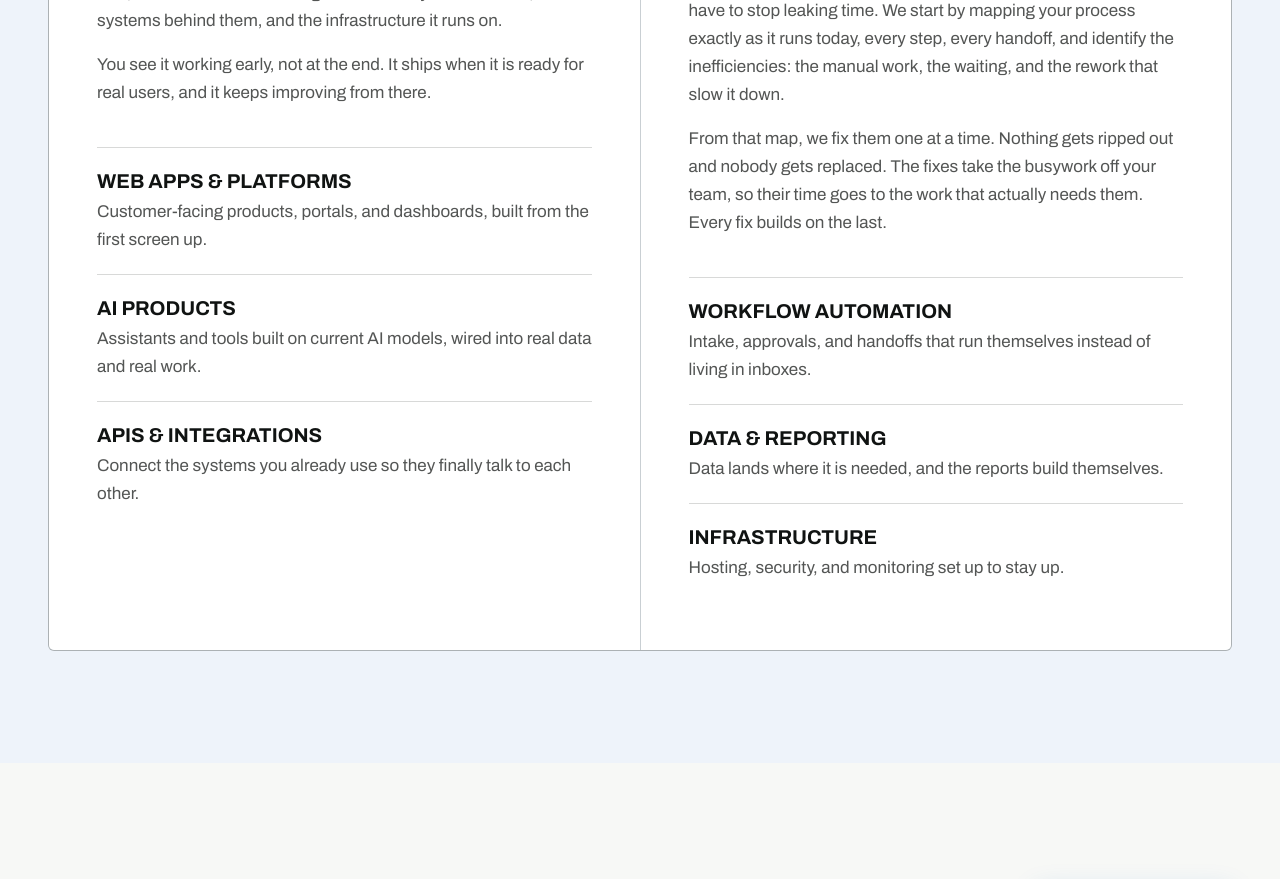
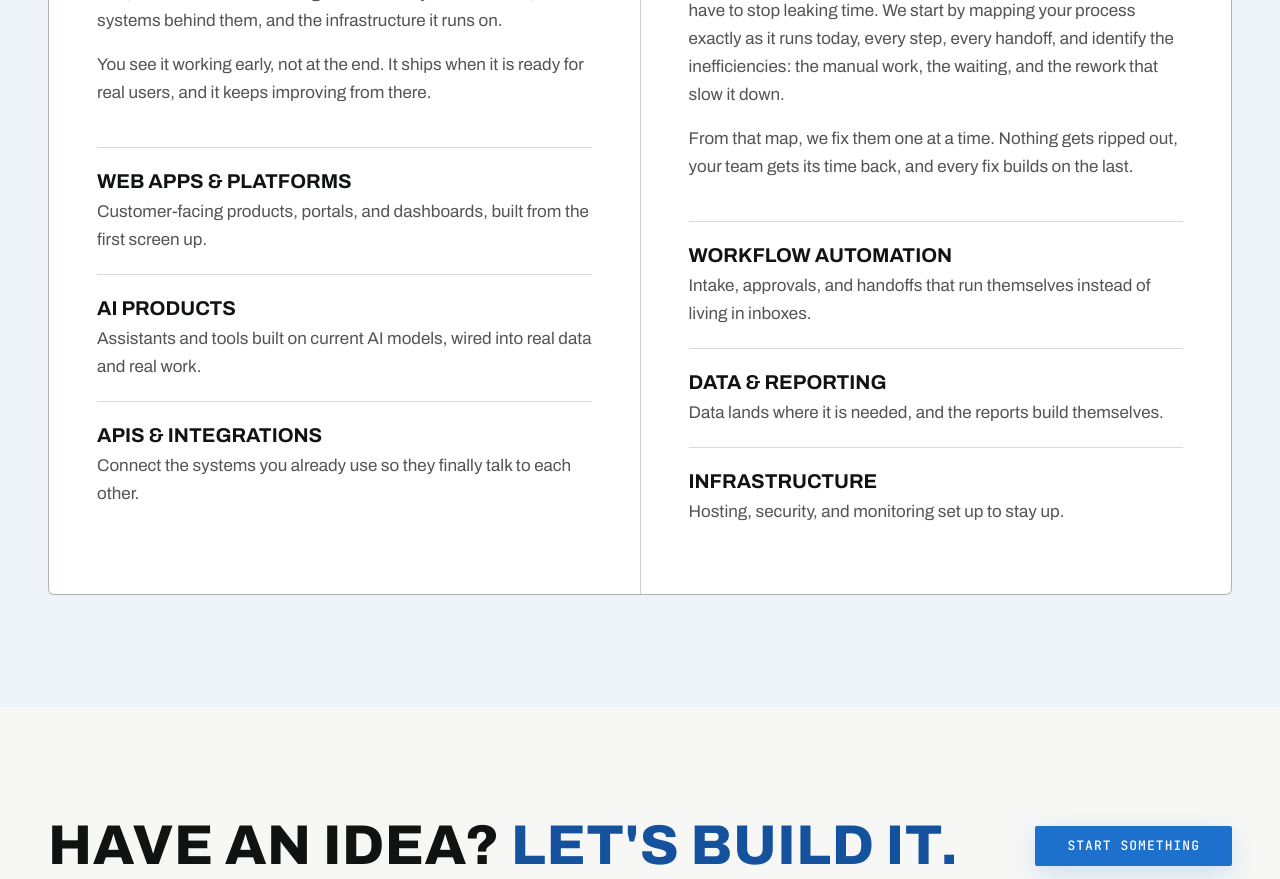
Before and after one commit to ZieglerBlake/bzsystems, a Next.js app: page /about in a window 1280 px wide. Shown: the part 1320-2199 px from the top of the page. Built offline with nearby package versions, Linux system fonts and the light colour scheme.

Commit message:
About process panel: shorter team line

```diff
--- a/app/about/page.tsx
+++ b/app/about/page.tsx
@@ -56,7 +56,7 @@ const WORK = [
     title: "The same work, minus the busywork",
     body: [
       "Most teams do not need a new system. They need the one they have to stop leaking time. We start by mapping your process exactly as it runs today, every step, every handoff, and identify the inefficiencies: the manual work, the waiting, and the rework that slow it down.",
-      "From that map, we fix them one at a time. Nothing gets ripped out and nobody gets replaced. The fixes take the busywork off your team, so their time goes to the work that actually needs them. Every fix builds on the last.",
+      "From that map, we fix them one at a time. Nothing gets ripped out, your team gets its time back, and every fix builds on the last.",
     ],
     items: [
       { title: "Workflow automation", body: "Intake, approvals, and handoffs that run themselves instead of living in inboxes." },
```
